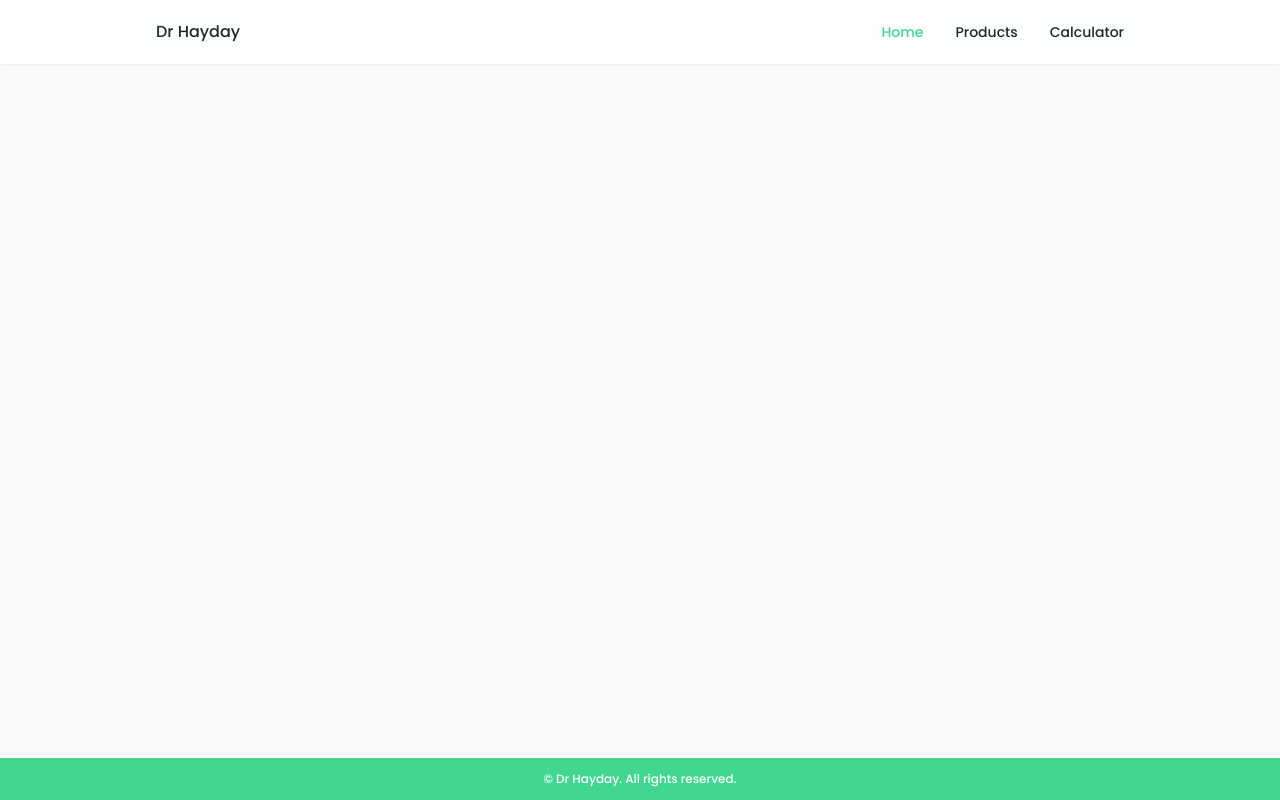
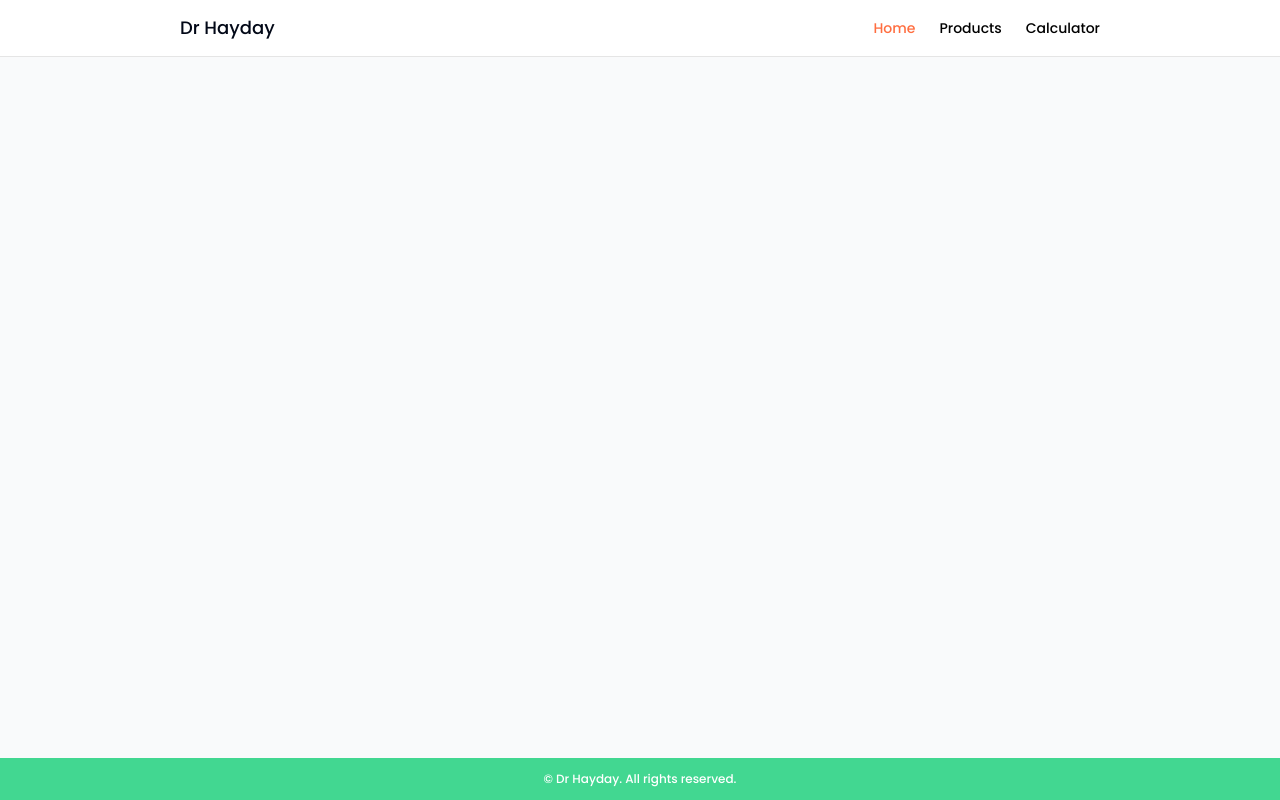
Before and after one commit to vipansh/RightDishonestFields, a React (Vite) app: page / in a window 1280 px wide. Built offline with nearby package versions, Linux system fonts and the light colour scheme.

Commit message:
Updated Navigation Bar to Hamburger Style

```diff
--- a/index.html
+++ b/index.html
@@ -5,8 +5,6 @@
     <link rel="icon" type="image/svg+xml" href="/favicon.ico" />
     <meta name="viewport" content="width=device-width, initial-scale=1.0" />
     <title>Dr Hayday</title>
-    <!-- Unicons for icons -->
-    <link rel="stylesheet" href="https://unicons.iconscout.com/release/v4.0.0/css/line.css">
   </head>
   <body>
     <noscript>You need to enable JavaScript to run this app.</noscript>
--- a/src/components/Header.jsx
+++ b/src/components/Header.jsx
@@ -1,97 +1,129 @@
-import { useState, useEffect } from "react";
+import React, { useState, useEffect } from "react";
 import { Link, useLocation } from "react-router-dom";
 
-function Header() {
-    const [showMenu, setShowMenu] = useState(false);
+const Header = () => {
+  const [isOpen, setIsOpen] = useState(false);
+  const [isScrolled, setIsScrolled] = useState(false);
+  const [isAnimating, setIsAnimating] = useState(false);
   const location = useLocation();
 
   useEffect(() => {
+    const handleScroll = () => {
+      setIsScrolled(window.scrollY > 100);
+    };
+
     const handleClickOutside = (event) => {
       if (
-                showMenu &&
+        isOpen &&
         !event.target.closest("[data-nav-menu]") &&
         !event.target.closest("[data-nav-toggle]")
       ) {
-                setShowMenu(false);
+        setIsOpen(false);
       }
     };
+
+    window.addEventListener("scroll", handleScroll);
     document.addEventListener("mousedown", handleClickOutside);
-        return () =>
+    return () => {
+      window.removeEventListener("scroll", handleScroll);
       document.removeEventListener("mousedown", handleClickOutside);
-    }, [showMenu]);
+    };
+  }, [isOpen]);
+
+  const handleMenuToggle = () => {
+    setIsAnimating(true);
+    setIsOpen(!isOpen);
+    // Reset animating state after animation completes
+    setTimeout(() => setIsAnimating(false), 300);
+  };
+
+  const navItems = [
+    { to: "/", label: "Home" },
+    { to: "/products", label: "Products" },
+    { to: "/calculator", label: "Calculator" },
+  ];
 
   return (
-        <header className="w-full fixed bottom-0 left-0 z-[1000] bg-[hsl(152,60%,99%)] shadow-[0_-1px_4px_rgba(0,0,0,0.15)] md:top-0 md:bottom-auto md:px-4">
-            <nav className="h-10 flex justify-between items-center max-w-[768px] mx-6 md:h-16 md:mx-auto lg:max-w-[968px]">
-                <Link
-                    to="/"
-                    className="text-[hsl(152,8%,15%)] font-medium hover:text-[hsl(152,65%,55%)]"
+    <header
+      className={`fixed top-0 left-0 w-full bg-white border-b border-black/10 z-40 transition-shadow duration-300 ${
+        isScrolled ? "shadow-md" : ""
+      }`}
     >
+      <div className="max-w-[968px] mx-auto px-6 flex justify-between items-center h-12 lg:h-14">
+        <Link to="/" className="text-base lg:text-lg font-medium leading-[0.9]">
           Dr Hayday
         </Link>
-
-                <div
+        <button
+          data-nav-toggle
+          className="lg:hidden relative w-5 h-4 flex flex-col justify-between"
+          onClick={handleMenuToggle}
+          aria-label="toggle menu"
+        >
+          <span
+            className={`w-full h-[1px] bg-black transition-all duration-300 origin-left ${
+              isOpen ? "rotate-45 translate-x-[1px] translate-y-[0.5px]" : ""
+            }`}
+          />
+          <span
+            className={`w-full h-[1px] bg-black transition-all duration-300 ${
+              isOpen ? "opacity-0 -translate-x-full" : ""
+            }`}
+          />
+          <span
+            className={`w-full h-[1px] bg-black transition-all duration-300 origin-left ${
+              isOpen ? "-rotate-45 translate-x-[1px] -translate-y-[0.5px]" : ""
+            }`}
+          />
+        </button>
+        <nav
           data-nav-menu
-                    className={`fixed left-0 w-full bg-[hsl(152,60%,99%)] px-6 pt-8 pb-16
-                    shadow-[0_-1px_4px_rgba(0,0,0,0.15)] rounded-t-[1.5rem] transition-all duration-300 ease-in-out
-                    md:static md:w-auto md:p-0 md:shadow-none md:ml-auto md:rounded-none md:bg-transparent
-                    ${showMenu ? "bottom-0" : "bottom-[-100%]"}`}
+          className={`
+            lg:block
+            ${isOpen || isAnimating ? "block" : "hidden"}
+            absolute lg:relative
+            top-full lg:top-auto
+            left-0 lg:left-auto
+            w-full lg:w-auto
+            bg-white lg:bg-transparent
+            border-b lg:border-none
+            border-black/10
+            transition-all duration-300
+            transform origin-top
+            ${
+              isOpen
+                ? "translate-y-0 opacity-100 scale-y-100"
+                : "-translate-y-4 opacity-0 scale-y-0 lg:translate-y-0 lg:opacity-100 lg:scale-y-100"
+            }
+          `}
         >
-                    <ul className="grid grid-cols-3 gap-8 md:flex md:gap-8">
-                        <li>
+          <ul
+            className={`
+              lg:flex lg:items-center py-4 lg:py-0 px-6 lg:px-0 space-y-3 lg:space-y-0 lg:space-x-6
+              transition-all duration-300
+              ${isOpen ? "translate-y-0 opacity-100" : "-translate-y-4 opacity-0 lg:translate-y-0 lg:opacity-100"}
+            `}
+          >
+            {navItems.map((item) => (
+              <li
+                key={item.to}
+                className="transform transition-transform duration -300 hover:-translate-y-0.5"
+              >
                 <Link
-                                to="/"
-                                className={`flex flex-col items-center text-sm font-medium
-                                hover:text-[hsl(152,65%,55%)] ${location.pathname === "/" ? "text-[hsl(152,65%,55%)]" : "text-[hsl(152,8%,15%)]"}`}
-                                onClick={() => setShowMenu(false)}
+                  to={item.to}
+                  className={`text-sm transition-colors duration-300 block lg:inline-block
+                    ${location.pathname === item.to ? "text-[#ff6e40]" : "text-black"}
+                    hover:text-[#ff6e40]`}
+                  onClick={() => setIsOpen(false)}
                 >
-                                <i className="uil uil-estate text-[1.2rem] mb-1 md:hidden"></i>
-                                Home
+                  {item.label}
                 </Link>
               </li>
-                        <li>
-                            <Link
-                                to="/products"
-                                className={`flex flex-col items-center text-sm font-medium
-                                hover:text-[hsl(152,65%,55%)] ${location.pathname === "/products" ? "text-[hsl(152,65%,55%)]" : "text-[hsl(152,8%,15%)]"}`}
-                                onClick={() => setShowMenu(false)}
-                            >
-                                <i className="uil uil-store text-[1.2rem] mb-1 md:hidden"></i>
-                                Products
-                            </Link>
-                        </li>
-                        <li>
-                            <Link
-                                to="/calculator"
-                                className={`flex flex-col items-center text-sm font-medium
-                                hover:text-[hsl(152,65%,55%)] ${location.pathname === "/calculator" ? "text-[hsl(152,65%,55%)]" : "text-[hsl(152,8%,15%)]"}`}
-                                onClick={() => setShowMenu(false)}
-                            >
-                                <i className="uil uil-calculator text-[1.2rem] mb-1 md:hidden"></i>
-                                Calculator
-                            </Link>
-                        </li>
+            ))}
           </ul>
-
-                    <button
-                        className="absolute right-5 bottom-2 text-[hsl(152,65%,55%)] text-2xl cursor-pointer
-                        hover:text-[hsl(152,57%,50%)] md:hidden"
-                        onClick={() => setShowMenu(false)}
-                    >
-                        <i className="uil uil-times"></i>
-                    </button>
+        </nav>
       </div>
-
-                <button
-                    data-nav-toggle
-                    className="text-[hsl(152,8%,15%)] text-[1.1rem] cursor-pointer hover:text-[hsl(152,65%,55%)] md:hidden"
-                    onClick={() => setShowMenu(!showMenu)}
-                >
-                    <i className="uil uil-apps"></i>
-                </button>
-            </nav>
     </header>
   );
-}
+};
 
 export default Header;
```
Lines whose indentation alone changed are shown as unchanged.
